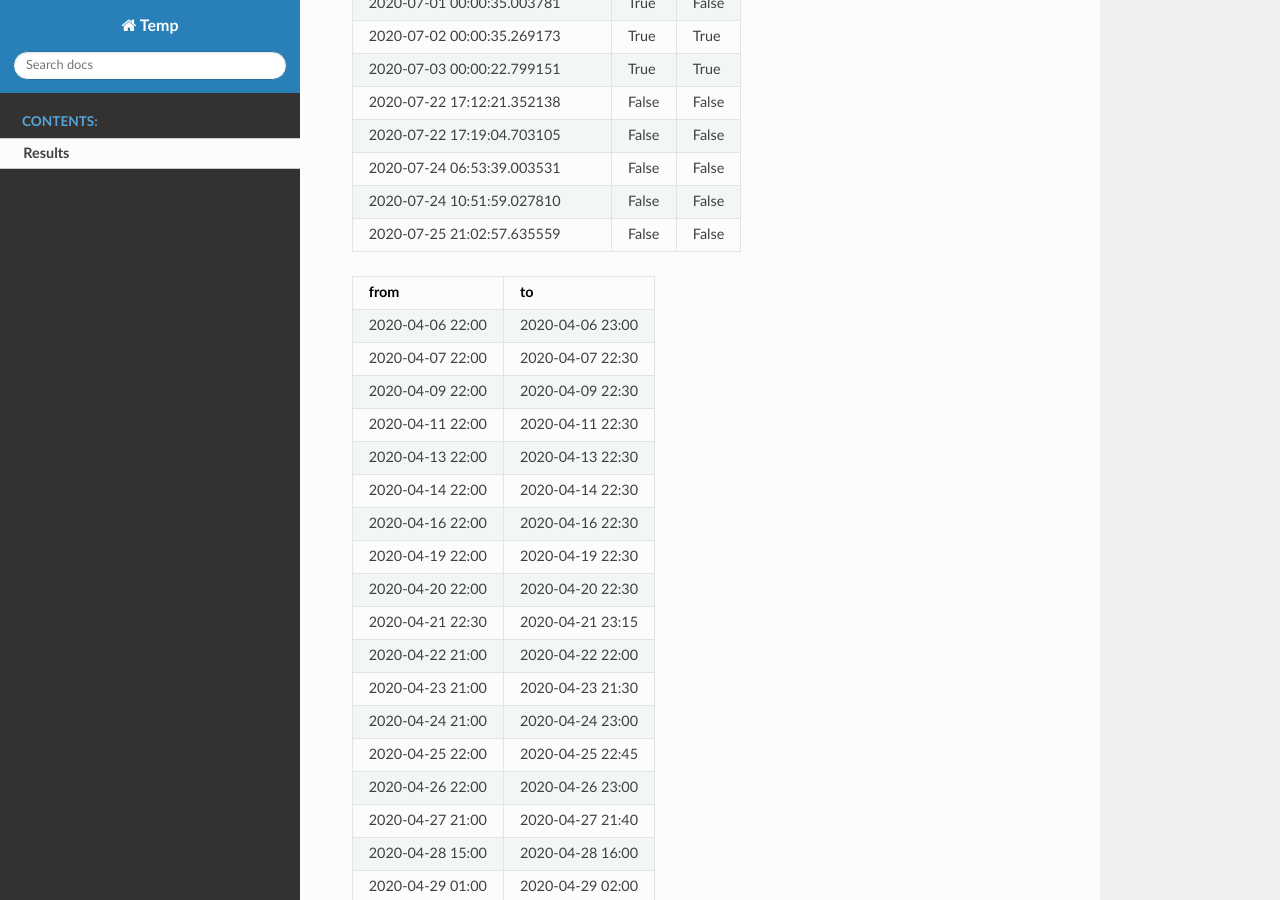
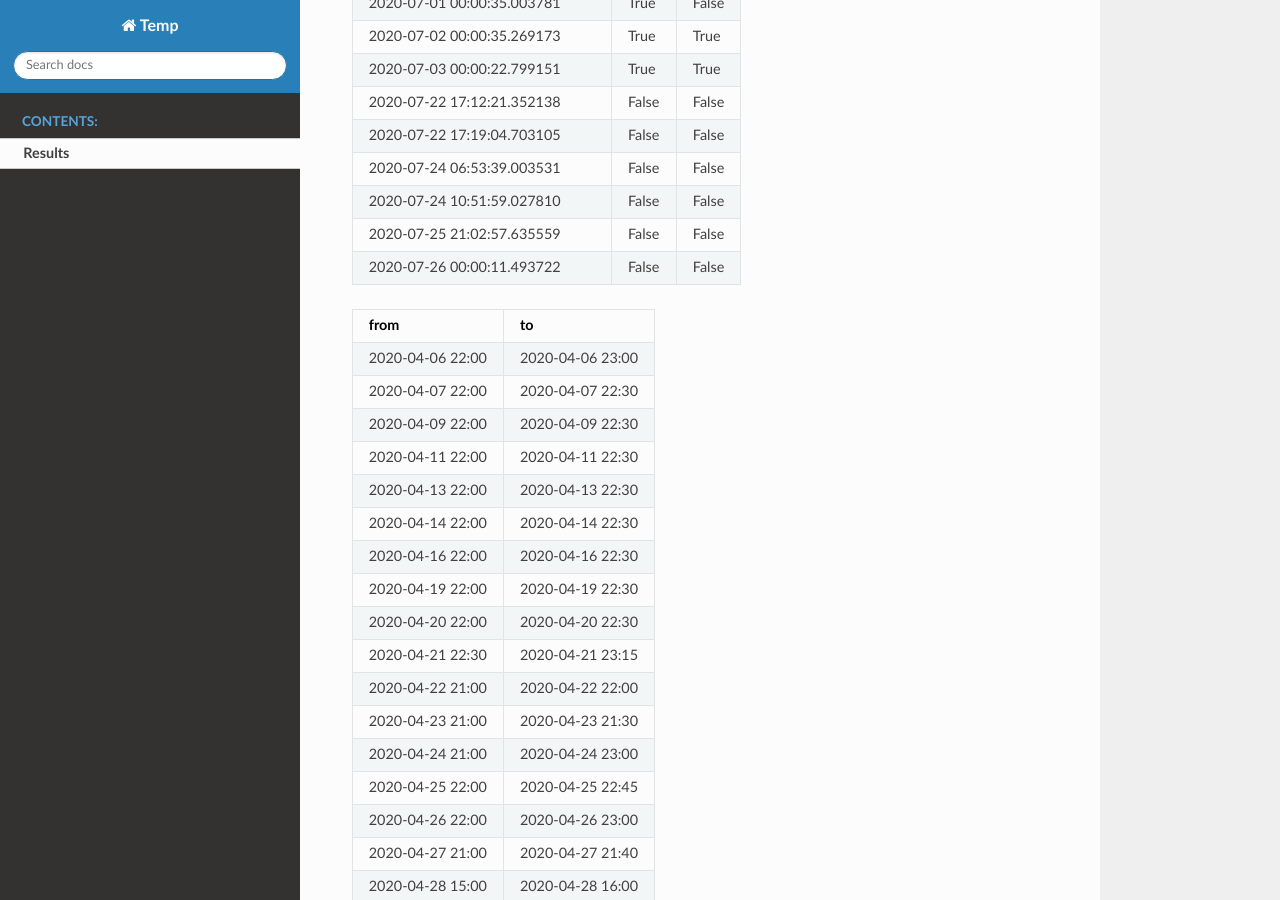
Before and after one commit to shlomow/queries-results, a Sphinx documentation site: the page built from source/results.rst, in a window 1280 px wide and 900 px high, scrolled down 3170 px. Built offline with Sphinx 7.4.7 and the Read the Docs theme 2.0.0, drawn with Linux system fonts in a browser that asks for light colours.

Commit message:
update results

```diff
--- a/source/results.rst
+++ b/source/results.rst
@@ -105,6 +105,7 @@ fifth experiment: 24.07.2020
    2020-07-24 06:53:39.003531, False, False
    2020-07-24 10:51:59.027810, False, False
    2020-07-25 21:02:57.635559, False, False
+   2020-07-26 00:00:11.493722, False, False
 
 .. csv-table::
    :header: "from", "to"
```
Also changed, not shown: results.json (+1 -1 lines).
